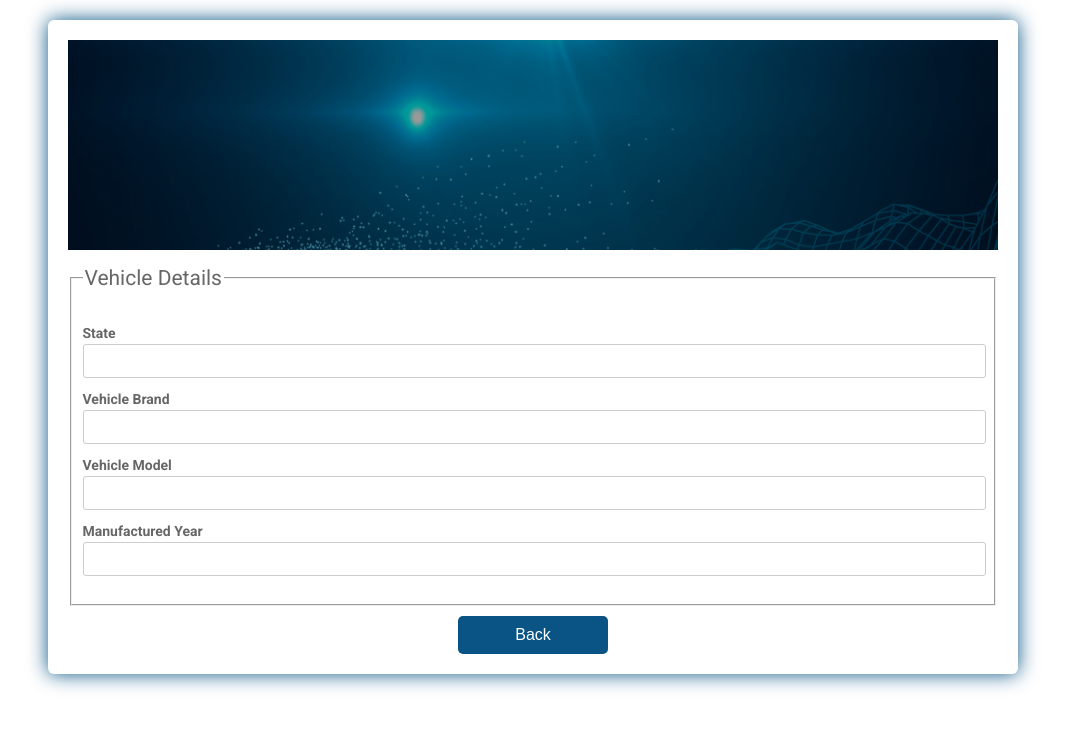
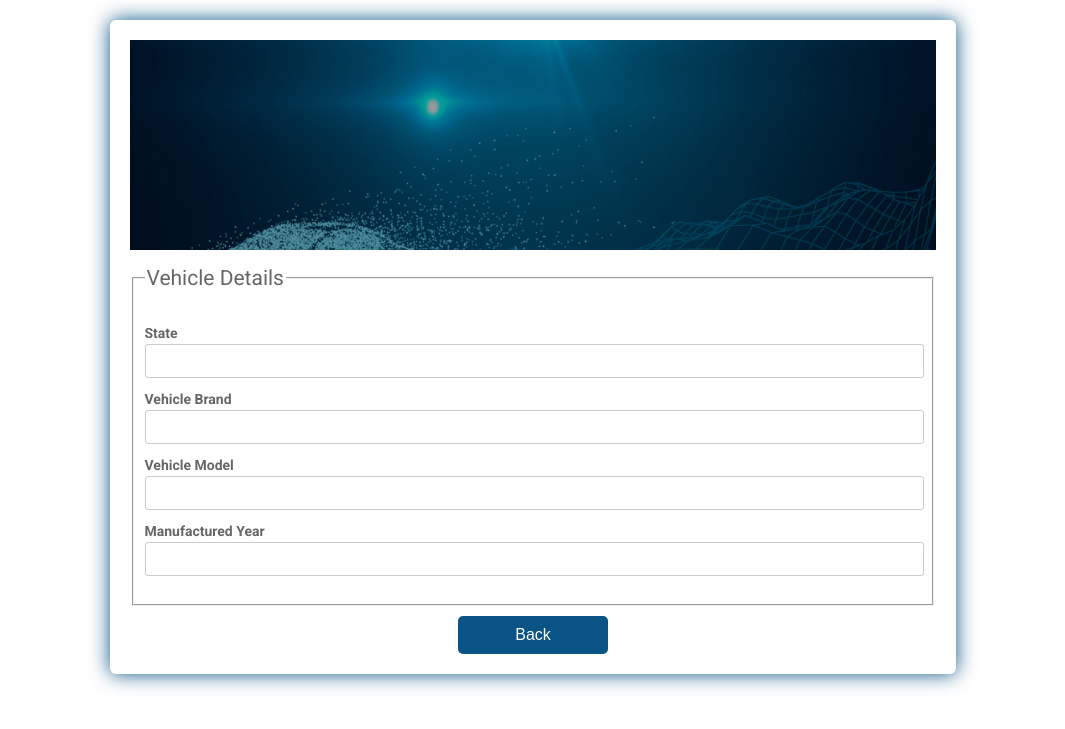
Before and after one commit to KarthickSathya22/Vehicle-Price-Prediction, a Flask app: template templates/test_result.html in a window 1280 px wide. Shown: the top 729 px of the page, without its empty margins (107-1172 px from the left). Run offline with Flask 2, Linux system fonts and the light colour scheme; the template is opened without the code that fills it, so the values that code supplies are empty; parts of the project's set-up code (start-up, migrations or seed data) failed here and were passed over; some libraries are stand-ins or nearby versions.

Commit message:
Update test_result.html

```diff
--- a/templates/test_result.html
+++ b/templates/test_result.html
@@ -35,7 +35,7 @@
       padding: 20px;
       }
       form {
-      width: 75%;
+      width: 65%;
       padding: 20px;
       border-radius: 6px;
       background: #fff;
```
